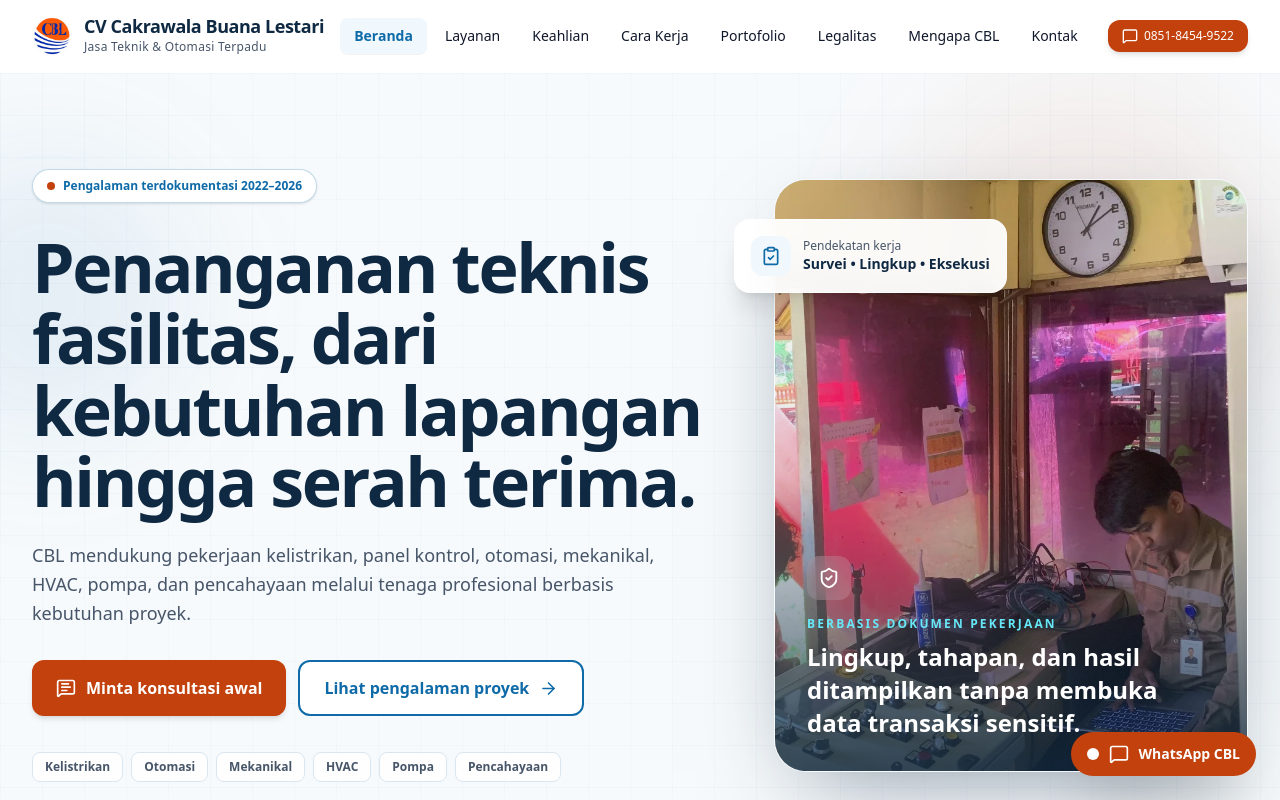
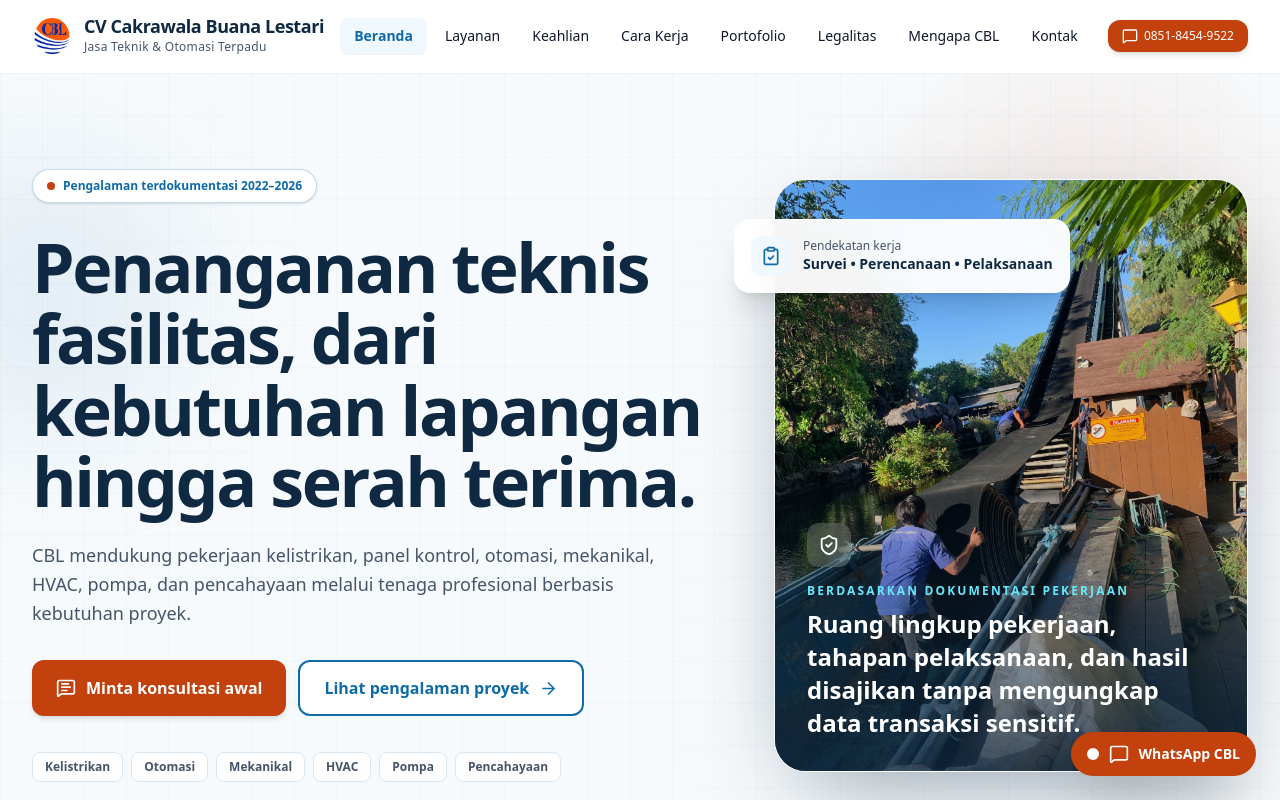
Before and after one commit to mikaelzo-blip/cbl-immersive-web-blueprint, a Next.js app: page / in a window 1280 px wide. Shown: the top 800 px of the page. Built offline with nearby package versions, Linux system fonts and the light colour scheme; no server answers.

Commit message:
fix: refine hero copy and project image

```diff
--- a/src/components/sections/HeroSection.tsx
+++ b/src/components/sections/HeroSection.tsx
@@ -57,8 +57,8 @@ export function HeroSection() {
         <div className="hero-enter hero-enter-delayed relative lg:col-span-5">
           <div className="relative mx-auto aspect-[4/5] max-h-[610px] max-w-[520px] overflow-hidden rounded-[2rem] border border-white/80 bg-[#D9E5EF] shadow-[0_32px_90px_-32px_rgba(15,41,66,0.5)]">
             <Image
-              src="/images/projects/penggantian-dc-drive-motor/01.webp"
-              alt="Dokumentasi pekerjaan teknis CBL pada panel dan sistem penggerak"
+              src="/images/hero-conveyor-maintenance.jpg"
+              alt="Dokumentasi pekerjaan teknis pada sistem conveyor"
               fill
               priority
               sizes="(max-width: 1024px) 90vw, 42vw"
@@ -69,15 +69,17 @@ export function HeroSection() {
               <div className="mb-4 flex h-11 w-11 items-center justify-center rounded-xl bg-white/15 text-white backdrop-blur-md">
                 <DynamicIcon name="ShieldCheck" size={22} />
               </div>
-              <p className="text-xs font-bold uppercase tracking-[0.18em] text-[#67E8F9]">Berbasis dokumen pekerjaan</p>
-              <p className="mt-2 text-xl font-bold leading-snug text-white sm:text-2xl">Lingkup, tahapan, dan hasil ditampilkan tanpa membuka data transaksi sensitif.</p>
+              <p className="text-xs font-bold uppercase tracking-[0.18em] text-[#67E8F9]">Berdasarkan dokumentasi pekerjaan</p>
+              <p className="mt-2 text-xl font-bold leading-snug text-white sm:text-2xl">
+                Ruang lingkup pekerjaan, tahapan pelaksanaan, dan hasil disajikan tanpa mengungkap data transaksi sensitif.
+              </p>
             </div>
           </div>
 
           <div className="absolute -left-3 top-10 hidden rounded-2xl border border-white/70 bg-white/95 p-4 shadow-xl backdrop-blur-md sm:block lg:-left-10">
             <div className="flex items-center gap-3">
               <div className="flex h-10 w-10 items-center justify-center rounded-xl bg-[#F0F7FD] text-[#0E6BA8]"><DynamicIcon name="ClipboardCheck" size={20} /></div>
-              <div><p className="text-xs text-[#475569]">Pendekatan kerja</p><p className="text-sm font-bold text-[#0F2942]">Survei • Lingkup • Eksekusi</p></div>
+              <div><p className="text-xs text-[#475569]">Pendekatan kerja</p><p className="text-sm font-bold text-[#0F2942]">Survei • Perencanaan • Pelaksanaan</p></div>
             </div>
           </div>
         </div>
```
Also changed, not shown: public/images/hero-conveyor-maintenance.jpg (added).
